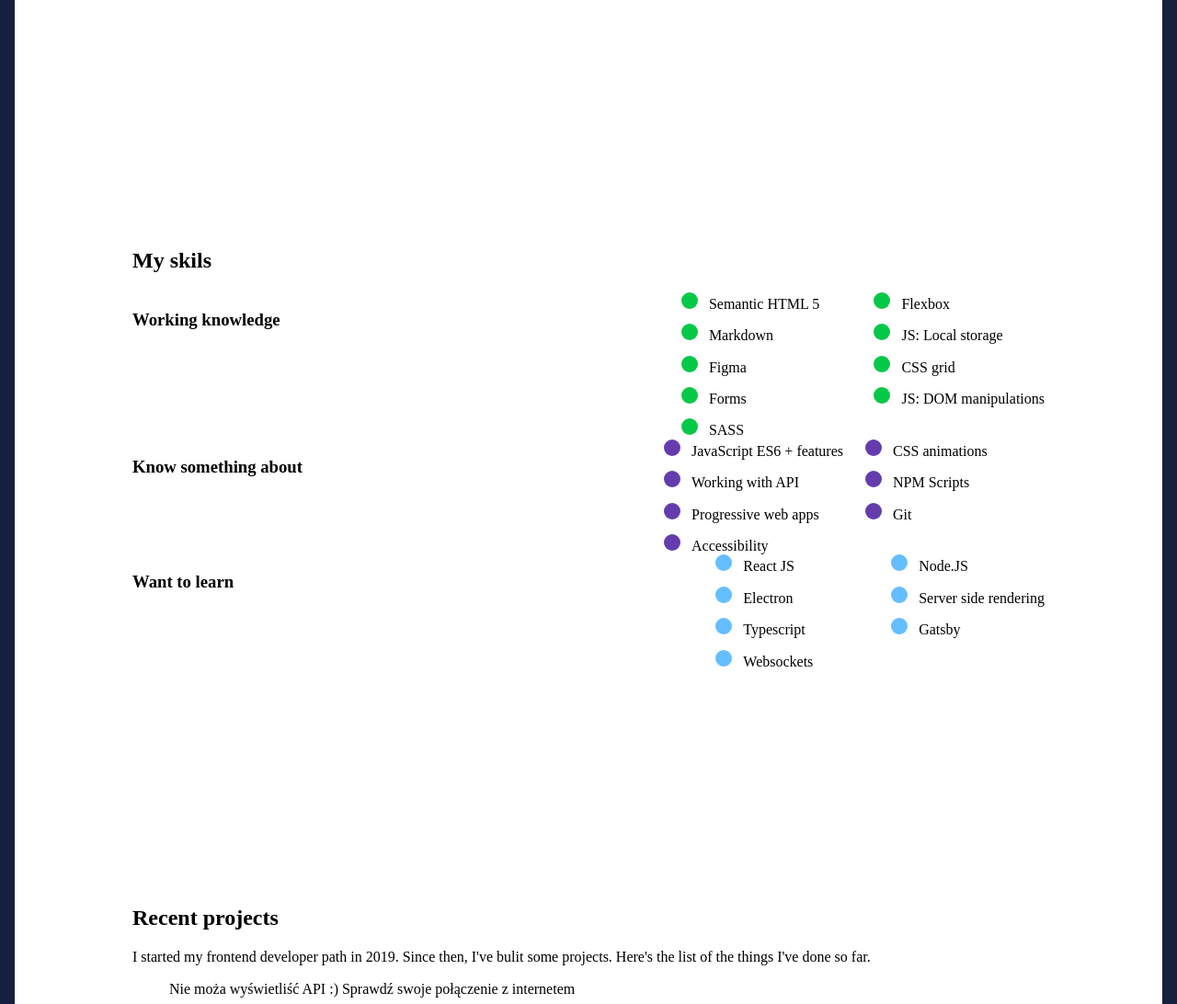
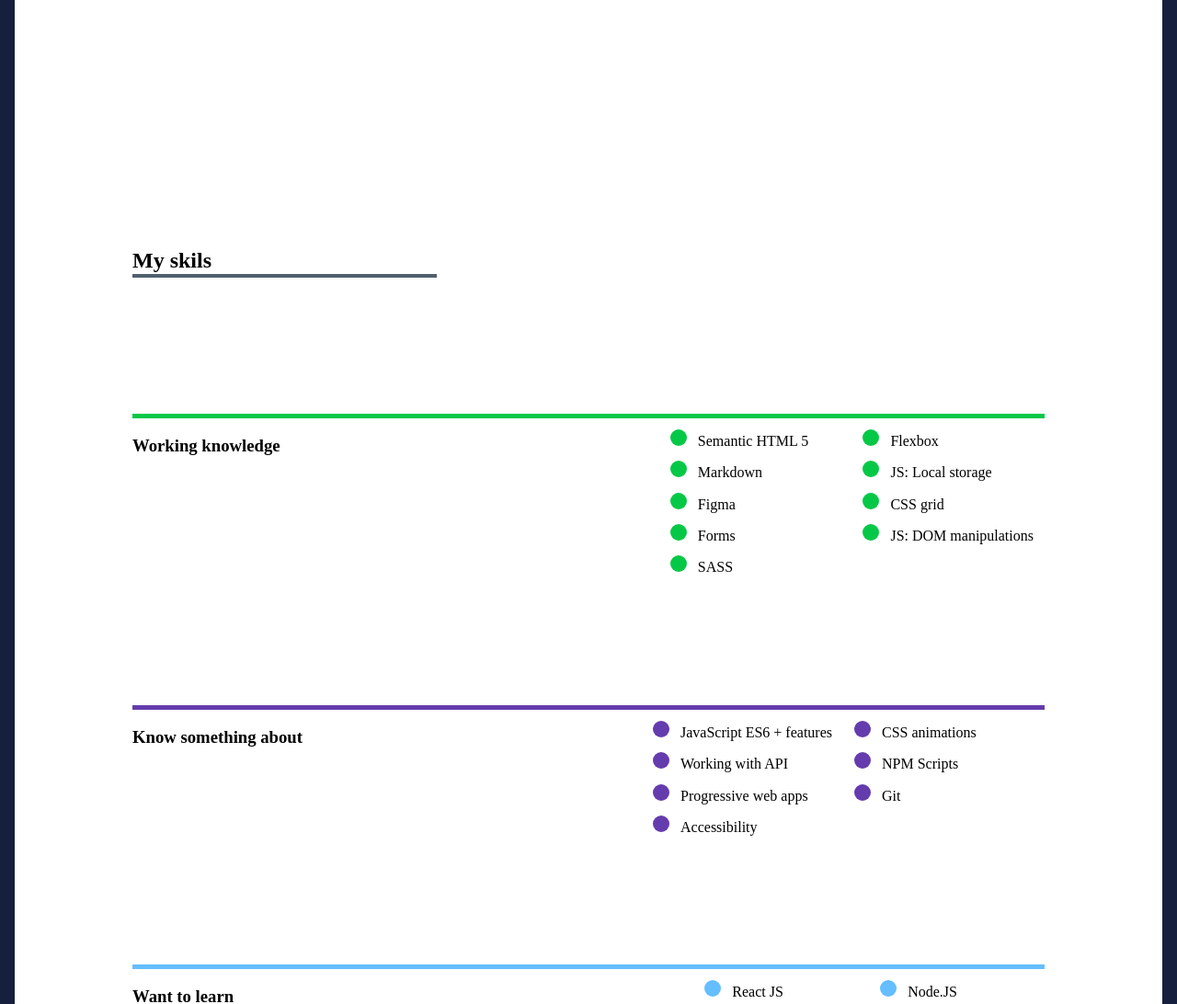
Before and after one commit to Karol-Czyzewski/Karol-Czyzewski.github.io, a website: page src/content/index.html in a window 1280 px wide. Shown: the part 480-1572 px from the top of the page at 92% size. Drawn offline with nearby package versions, Linux system fonts and the light colour scheme; files that its build step writes are made by us from their sources; no server answers; files whose address does not match are found by name.

Commit message:
add new err & grid in ul

```diff
--- a/src/js/main.js
+++ b/src/js/main.js
@@ -12,5 +12,5 @@ const repos = resp
 })
 .catch(err => {
     console.log(err);
-    list.innerHTML += "Nie moża wyświetliść API :) Sprawdź swoje połączenie z internetem";
+    list.innerHTML += `<p class="err-js">"Nie moża wyświetliść API :) Sprawdź swoje połączenie z internetem"</p>`;
 })
--- a/src/scss/main.scss
+++ b/src/scss/main.scss
@@ -39,16 +39,23 @@ body {
 
 .skills {
   padding: 128px;
-  display: flex;
-  justify-content: center;
-  flex-direction: column;
-  align-content: space-between;
+  display: grid;
+  grid-row-gap: 128px;
+  grid-template-columns: 1fr 1fr 1fr;
+  grid-template-rows: 4fr;
+  grid-template-areas: "header herader herader"
+                       "working working working"
+                       "konow konow konow"
+                       "want want want";
 
   &__header {
-
+    grid-area: header;
+    border-bottom: solid $darkgrey 4px;
   }
 
   &__working {
+    border-top: solid $green 5px;
+    grid-area: working;
     display: flex;
     justify-content: space-between;
 
@@ -56,7 +63,8 @@ body {
 
     }
     &--list {
-      margin: 0;
+      text-align: left;
+      margin: 12px;
       padding: 0;
       display: grid;
       grid-template-columns: 1fr 1fr;
@@ -78,14 +86,17 @@ body {
   }
 
   &__know {
+    border-top: solid $purple 5px;
     display: flex;
+    grid-area: konow;
     justify-content: space-between;
 
     &--description {
 
     }
     &--list {
-      margin: 0;
+      text-align: left;
+      margin: 12px;
       padding: 0;
       display: grid;
       grid-template-columns: 1fr 1fr;
@@ -107,12 +118,15 @@ body {
   }
 
   &__want {
+    border-top: solid $blue 5px;
     display: flex;
+    grid-area: want;
     justify-content: space-between;
     &--description {
     }
     &--list {
-      margin: 0;
+      text-align: left;
+      margin: 12px;
       padding: 0;
       display: grid;
       grid-template-columns: 1fr 1fr;
@@ -144,12 +158,19 @@ body {
   }
 }
 
+.err-js{
+  font-size: 35px;
+}
+
 .contact {
   padding: 128px;
   width: 100%;
   color: $white;
   background-color: $black;
+
   &__header {
+  border-top: solid $blue 4px;
+  padding: 12px 0 0 0;
   }
   &--description {
   }
```
Also changed, not shown: src/content/index.html (+0 -1 lines).
